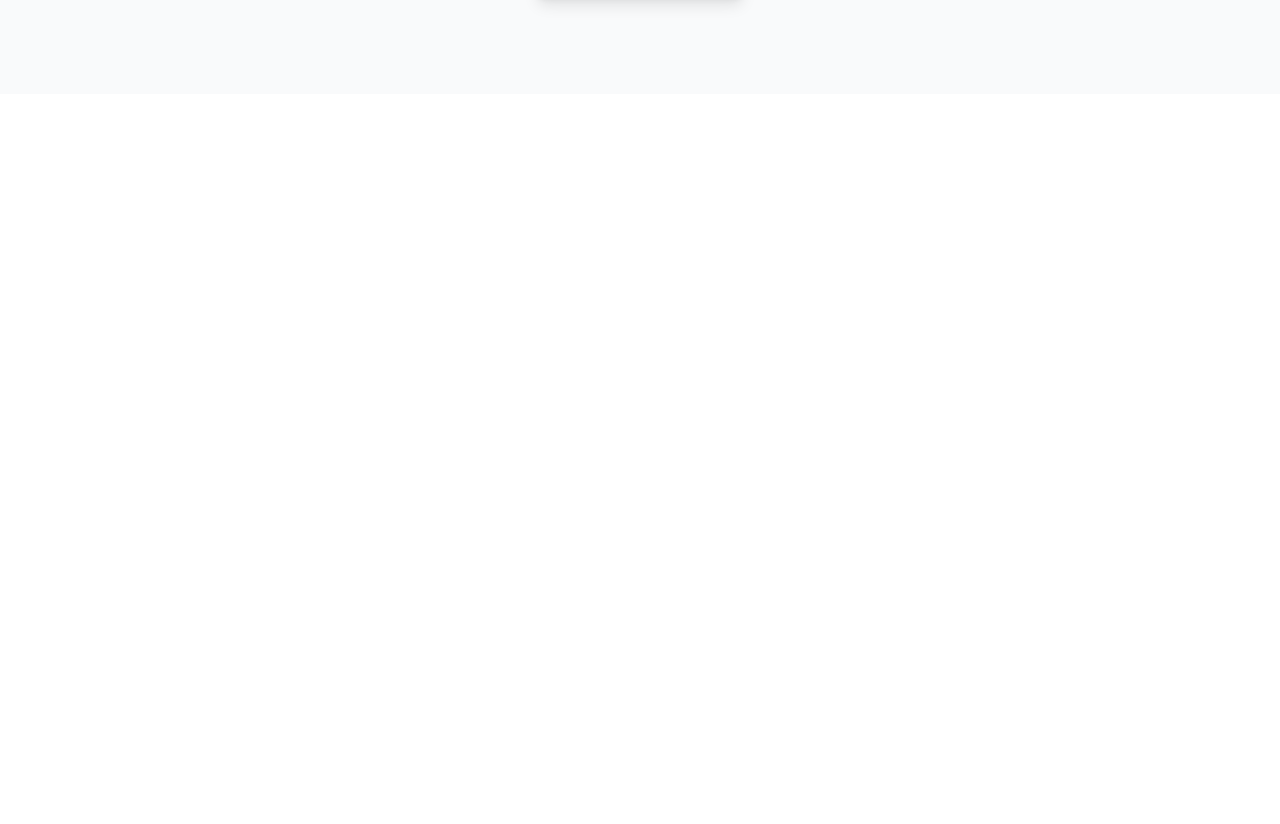
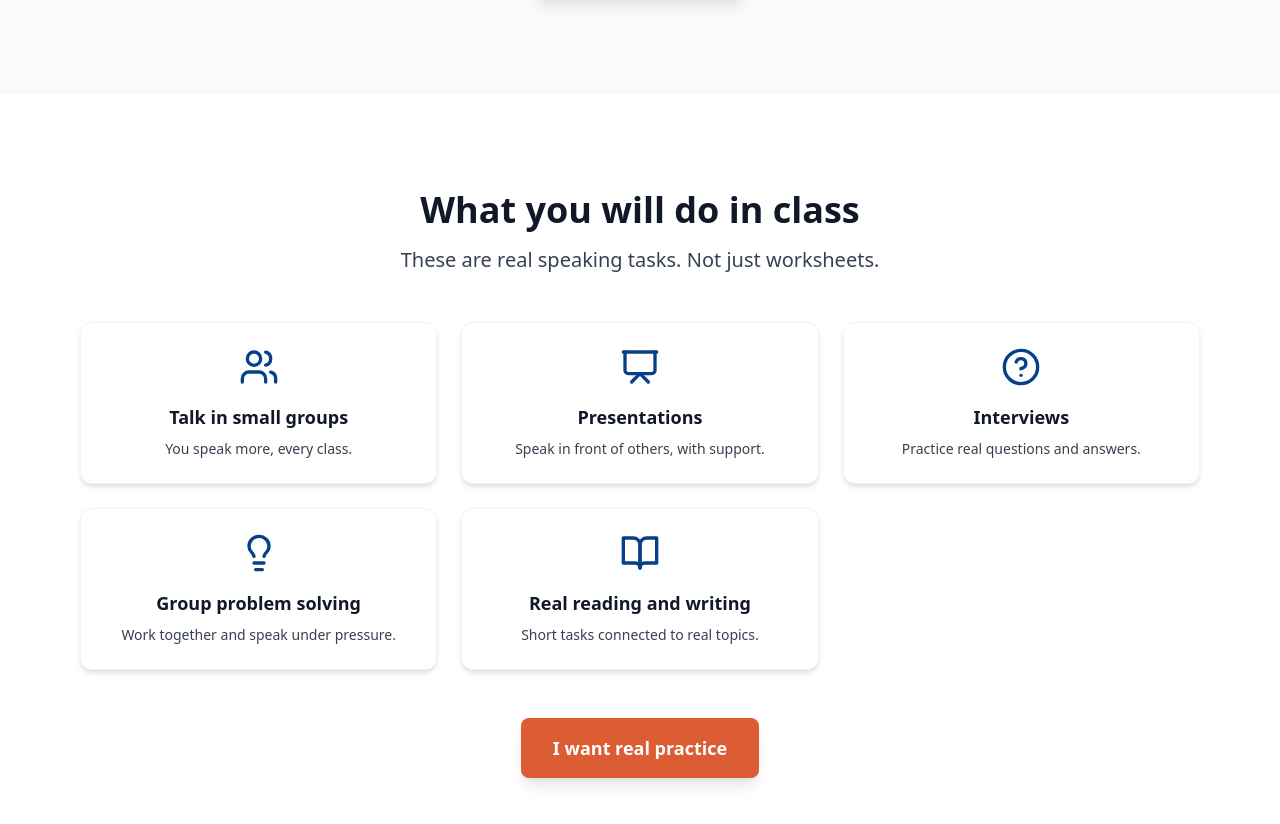
Before and after one commit to Qwixo/apply.INTERLINK.edu-28.8.2025-old-v1.1, a React (Vite) app: page /greensboro in a window 1280 px wide. Shown: the part 2466-3290 px from the top of the page. Before the commit the page ends 2560 px from the top, so only its background shows below. Built offline with nearby package versions, Linux system fonts and the light colour scheme.

Commit message:
Updated GreensboroPage.tsx

```diff
--- a/src/pages/GreensboroPage.tsx
+++ b/src/pages/GreensboroPage.tsx
@@ -1,6 +1,6 @@
 import React from 'react';
 import GreensboroHero from '../components/GreensboroHero';
-import { Users, Globe, Calendar, MapPin, User, MessageSquare } from 'lucide-react';
+import { Users, Globe, Calendar, MapPin, User, MessageSquare, Presentation, HelpCircle, BookOpen, Lightbulb } from 'lucide-react';
 
 function GreensboroPage() {
   const scrollToApply = () => {
@@ -156,6 +156,97 @@ function GreensboroPage() {
           </div>
         </div>
       </section>
+
+      {/* Section 5: What You Will Do In Class */}
+      <section className="bg-white py-16 md:py-24">
+        <div className="max-w-6xl mx-auto px-4">
+          <div className="text-center mb-6">
+            <h2 className="text-3xl md:text-4xl font-bold text-gray-900 mb-4">
+              What you will do in class
+            </h2>
+            <p className="text-lg md:text-xl text-gray-700">
+              These are real speaking tasks. Not just worksheets.
+            </p>
+          </div>
+
+          <div className="grid grid-cols-1 md:grid-cols-2 lg:grid-cols-3 gap-6 max-w-6xl mx-auto mt-12 mb-8">
+            {/* Card 1 */}
+            <div className="bg-white rounded-xl p-6 shadow-md hover:shadow-lg transition-shadow border border-gray-100">
+              <div className="flex justify-center mb-4">
+                <Users className="w-10 h-10 text-[#064088]" />
+              </div>
+              <h3 className="text-lg font-bold text-gray-900 mb-2 text-center">
+                Talk in small groups
+              </h3>
+              <p className="text-gray-700 text-center text-sm">
+                You speak more, every class.
+              </p>
+            </div>
+
+            {/* Card 2 */}
+            <div className="bg-white rounded-xl p-6 shadow-md hover:shadow-lg transition-shadow border border-gray-100">
+              <div className="flex justify-center mb-4">
+                <Presentation className="w-10 h-10 text-[#064088]" />
+              </div>
+              <h3 className="text-lg font-bold text-gray-900 mb-2 text-center">
+                Presentations
+              </h3>
+              <p className="text-gray-700 text-center text-sm">
+                Speak in front of others, with support.
+              </p>
+            </div>
+
+            {/* Card 3 */}
+            <div className="bg-white rounded-xl p-6 shadow-md hover:shadow-lg transition-shadow border border-gray-100">
+              <div className="flex justify-center mb-4">
+                <HelpCircle className="w-10 h-10 text-[#064088]" />
+              </div>
+              <h3 className="text-lg font-bold text-gray-900 mb-2 text-center">
+                Interviews
+              </h3>
+              <p className="text-gray-700 text-center text-sm">
+                Practice real questions and answers.
+              </p>
+            </div>
+
+            {/* Card 4 */}
+            <div className="bg-white rounded-xl p-6 shadow-md hover:shadow-lg transition-shadow border border-gray-100">
+              <div className="flex justify-center mb-4">
+                <Lightbulb className="w-10 h-10 text-[#064088]" />
+              </div>
+              <h3 className="text-lg font-bold text-gray-900 mb-2 text-center">
+                Group problem solving
+              </h3>
+              <p className="text-gray-700 text-center text-sm">
+                Work together and speak under pressure.
+              </p>
+            </div>
+
+            {/* Card 5 */}
+            <div className="bg-white rounded-xl p-6 shadow-md hover:shadow-lg transition-shadow border border-gray-100">
+              <div className="flex justify-center mb-4">
+                <BookOpen className="w-10 h-10 text-[#064088]" />
+              </div>
+              <h3 className="text-lg font-bold text-gray-900 mb-2 text-center">
+                Real reading and writing
+              </h3>
+              <p className="text-gray-700 text-center text-sm">
+                Short tasks connected to real topics.
+              </p>
+            </div>
+          </div>
+
+          {/* CTA Button */}
+          <div className="text-center mt-12">
+            <button
+              onClick={scrollToApply}
+              className="bg-[#dc5d33] text-white font-bold text-lg px-8 py-4 rounded-lg shadow-lg hover:bg-[#c24e2b] transition-all duration-300 hover:shadow-xl transform hover:-translate-y-0.5"
+            >
+              I want real practice
+            </button>
+          </div>
+        </div>
+      </section>
     </div>
   );
 }
```
